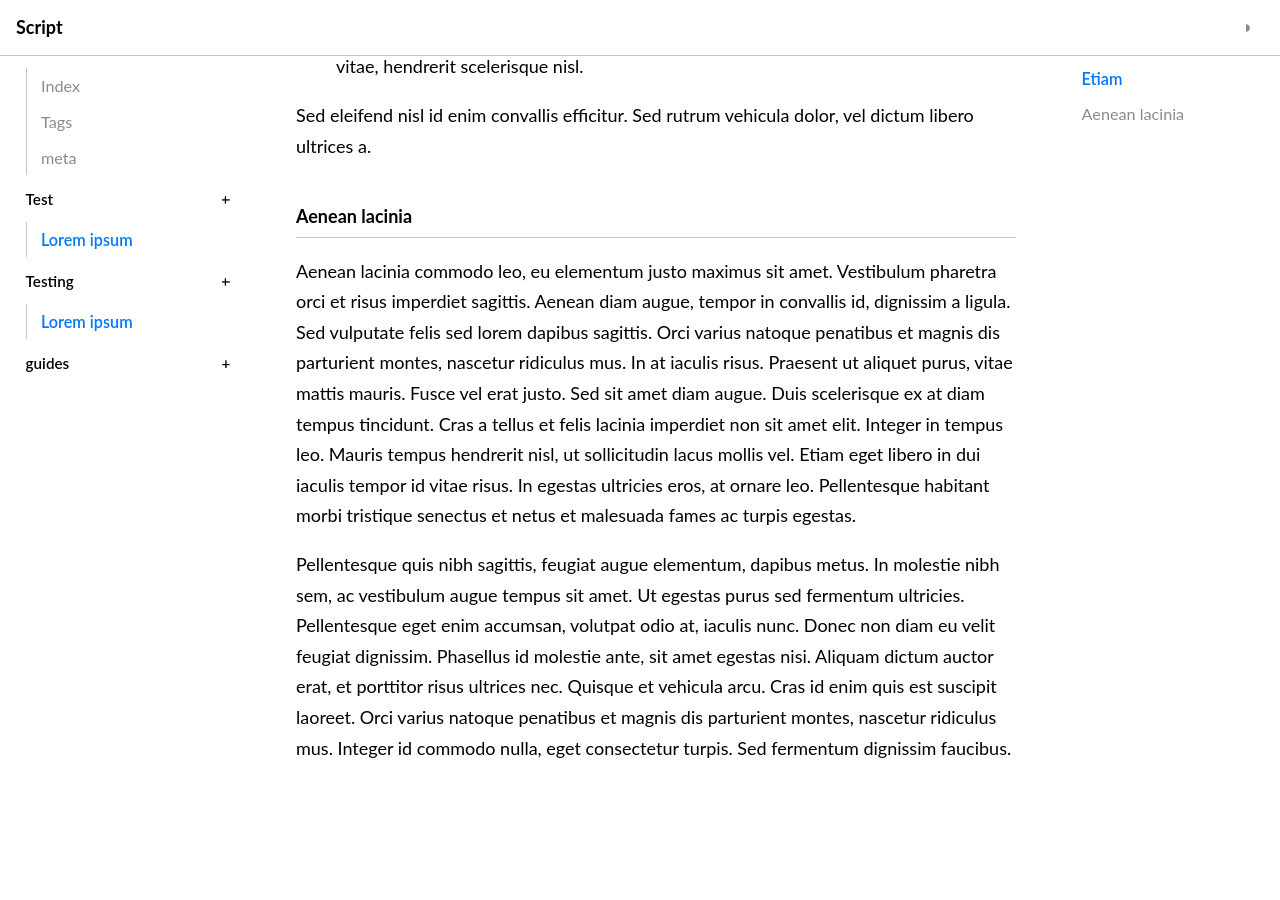
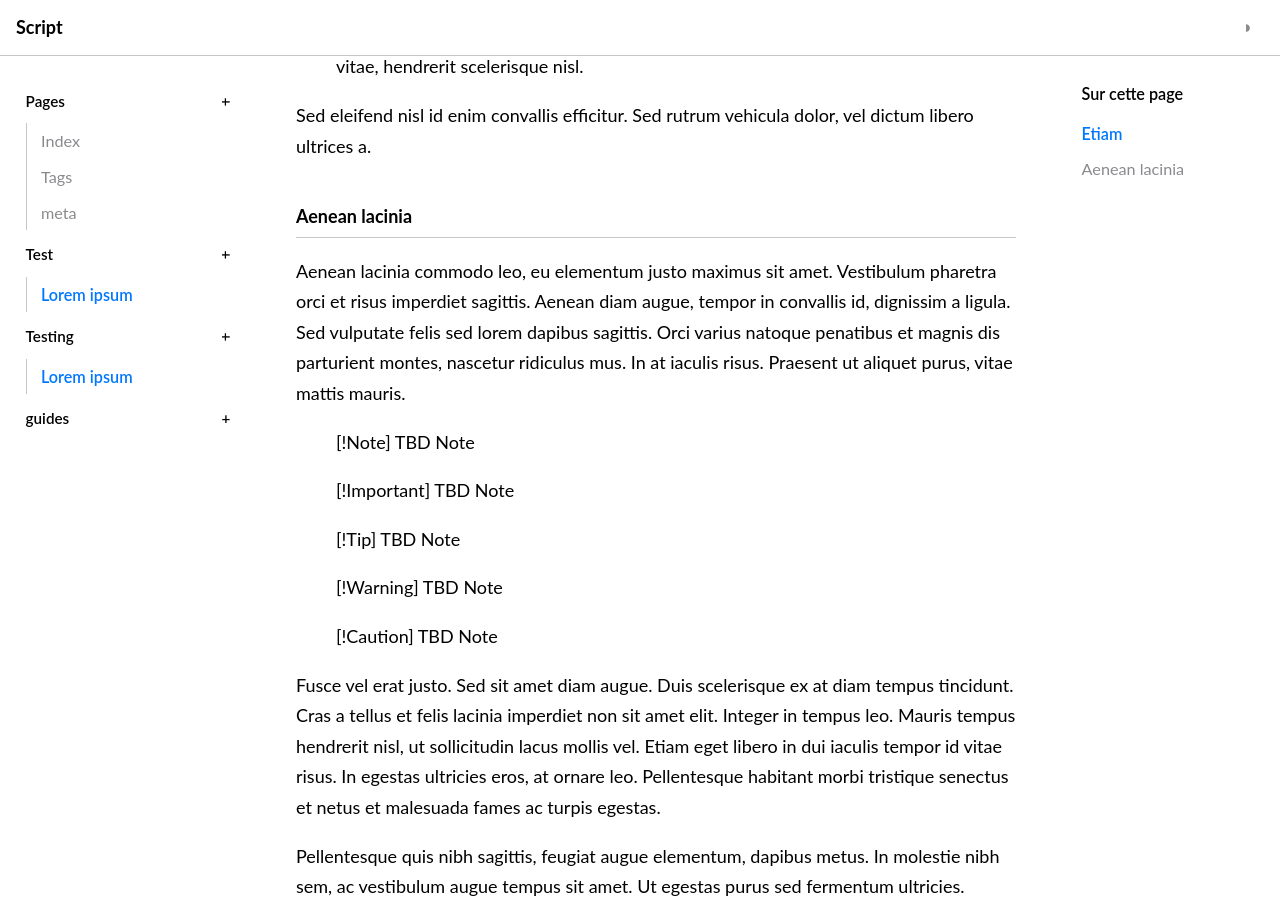
Before and after one commit to script-txt/script-txt.github.io, a Jekyll site: the page built from _posts/2026-11-01-Lorem-ipsum.md, in a window 1280 px wide and 900 px high, scrolled down 491 px. Built offline with Jekyll 4.4.1, drawn with Linux system fonts in a browser that asks for light colours; before the commit the page ends 1336 px from its top, so only the background shows below that.

Commit message:
Update 2026-11-01-Lorem-ipsum.md

```diff
--- a/_posts/2026-11-01-Lorem-ipsum.md
+++ b/_posts/2026-11-01-Lorem-ipsum.md
@@ -14,6 +14,23 @@ Etiam porttitor ipsum eget metus interdum, in semper quam fermentum. *Aenean con
 Sed eleifend nisl id enim convallis efficitur. Sed rutrum vehicula dolor, vel dictum libero ultrices a.
 
 ## Aenean lacinia
-Aenean lacinia commodo leo, eu elementum justo maximus sit amet. Vestibulum pharetra orci et risus imperdiet sagittis. Aenean diam augue, tempor in convallis id, dignissim a ligula. Sed vulputate felis sed lorem dapibus sagittis. Orci varius natoque penatibus et magnis dis parturient montes, nascetur ridiculus mus. In at iaculis risus. Praesent ut aliquet purus, vitae mattis mauris. Fusce vel erat justo. Sed sit amet diam augue. Duis scelerisque ex at diam tempus tincidunt. Cras a tellus et felis lacinia imperdiet non sit amet elit. Integer in tempus leo. Mauris tempus hendrerit nisl, ut sollicitudin lacus mollis vel. Etiam eget libero in dui iaculis tempor id vitae risus. In egestas ultricies eros, at ornare leo. Pellentesque habitant morbi tristique senectus et netus et malesuada fames ac turpis egestas.
+Aenean lacinia commodo leo, eu elementum justo maximus sit amet. Vestibulum pharetra orci et risus imperdiet sagittis. Aenean diam augue, tempor in convallis id, dignissim a ligula. Sed vulputate felis sed lorem dapibus sagittis. Orci varius natoque penatibus et magnis dis parturient montes, nascetur ridiculus mus. In at iaculis risus. Praesent ut aliquet purus, vitae mattis mauris.
+
+> [!Note] TBD
+> Note
+
+> [!Important] TBD
+> Note
+
+> [!Tip] TBD
+> Note
+
+> [!Warning] TBD
+> Note
+
+> [!Caution] TBD
+> Note
+
+Fusce vel erat justo. Sed sit amet diam augue. Duis scelerisque ex at diam tempus tincidunt. Cras a tellus et felis lacinia imperdiet non sit amet elit. Integer in tempus leo. Mauris tempus hendrerit nisl, ut sollicitudin lacus mollis vel. Etiam eget libero in dui iaculis tempor id vitae risus. In egestas ultricies eros, at ornare leo. Pellentesque habitant morbi tristique senectus et netus et malesuada fames ac turpis egestas.
 
 Pellentesque quis nibh sagittis, feugiat augue elementum, dapibus metus. In molestie nibh sem, ac vestibulum augue tempus sit amet. Ut egestas purus sed fermentum ultricies. Pellentesque eget enim accumsan, volutpat odio at, iaculis nunc. Donec non diam eu velit feugiat dignissim. Phasellus id molestie ante, sit amet egestas nisi. Aliquam dictum auctor erat, et porttitor risus ultrices nec. Quisque et vehicula arcu. Cras id enim quis est suscipit laoreet. Orci varius natoque penatibus et magnis dis parturient montes, nascetur ridiculus mus. Integer id commodo nulla, eget consectetur turpis. Sed fermentum dignissim faucibus.
```
